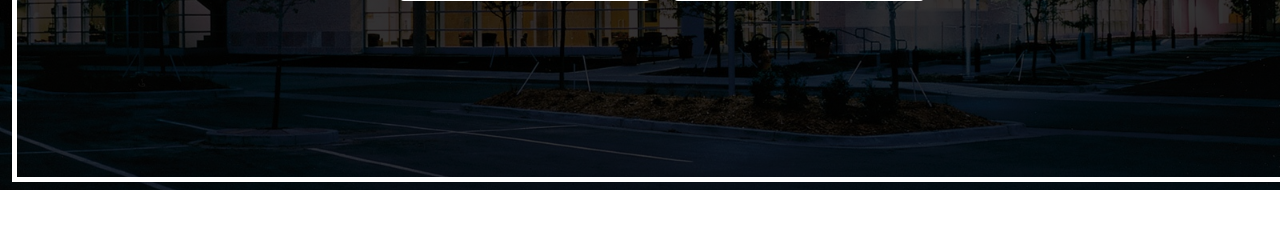
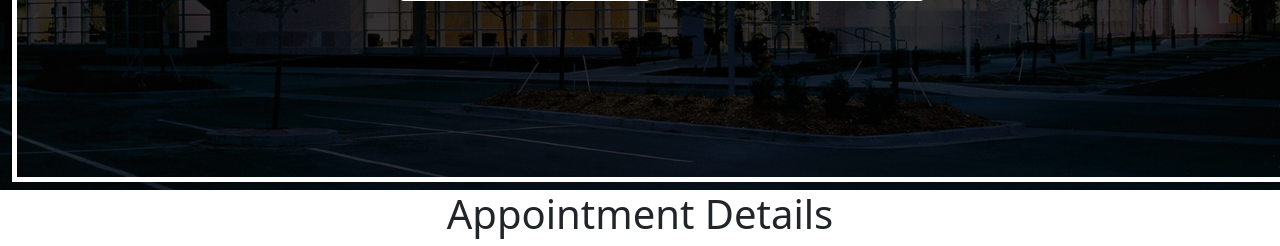
Before and after one commit to Sehara2002/Arogya_Hospital, a PHP site: page /dashboard.php in a window 1280 px wide. Shown: the part 624-870 px from the top of the page. Before the commit the page ends 814 px from the top, so only its background shows below. Run offline with PHP 8.4, Linux system fonts and the light colour scheme; the visitor is signed in with stand-in values (Sample User, id 1).

Commit message:
Adding new section

```diff
--- a/CSS/dashboard.css
+++ b/CSS/dashboard.css
@@ -60,3 +60,6 @@
     color:black;
     letter-spacing: 5px;
 }
+.display-item{
+    display:block;
+}
--- a/JS/Animations.js
+++ b/JS/Animations.js
@@ -31,3 +31,7 @@ const navClassAdder = (number) => {
       break;
   }
 };
+
+const editVisibility = () => {
+document.getElementById().classList.add("display-item");
+}
--- a/dashboard.php
+++ b/dashboard.php
@@ -77,6 +77,20 @@ if(isset($_SESSION["username"])){
             </div>
         </div>
     </main>
+
+    <section class="appointments" onscroll="editVisibility()" id="appointment-section">
+        <div class="container">
+            <h1 class="section-head text-center">Appointment Details</h1>
+            <div class="row">
+                <div class="col-sm-6">
+
+                </div>
+                <div class="col-sm-6">
+
+                </div>
+            </div>
+        </div>
+    </section>
 </body>
 
 </html>
```
